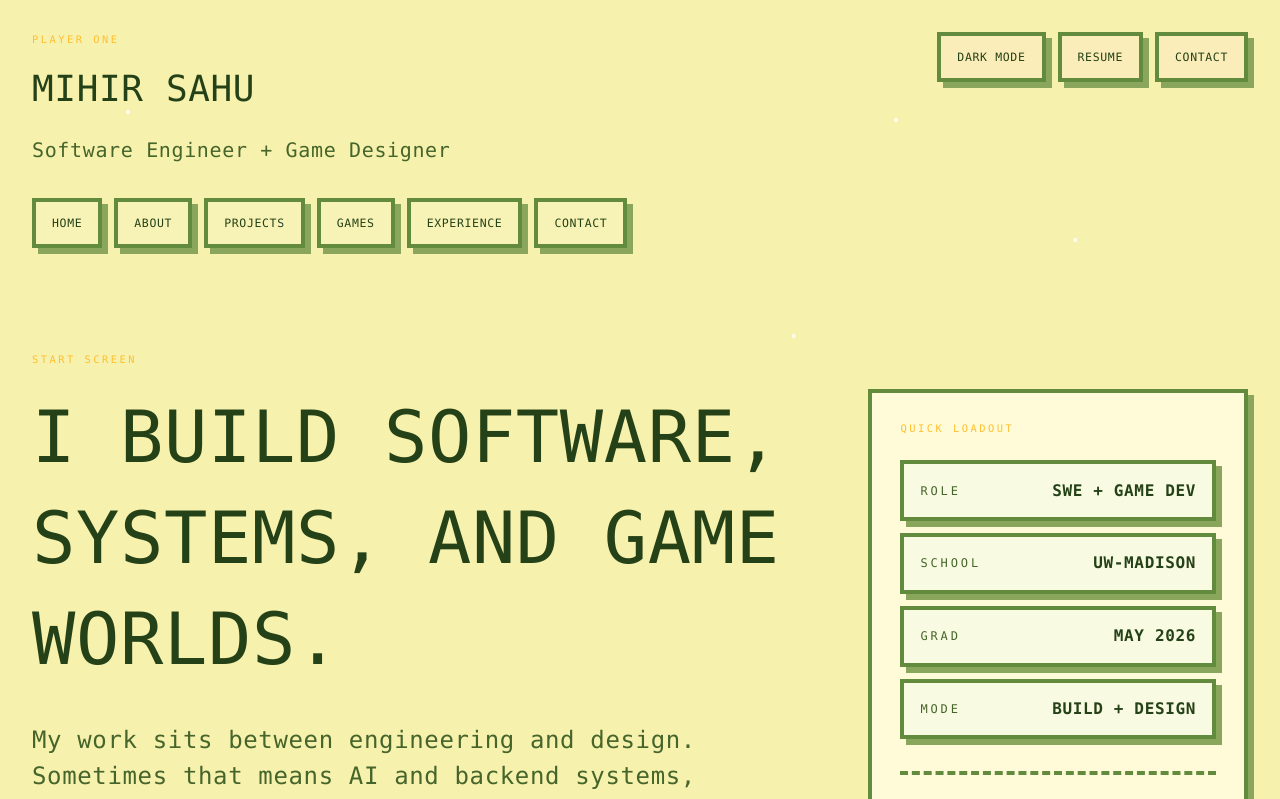
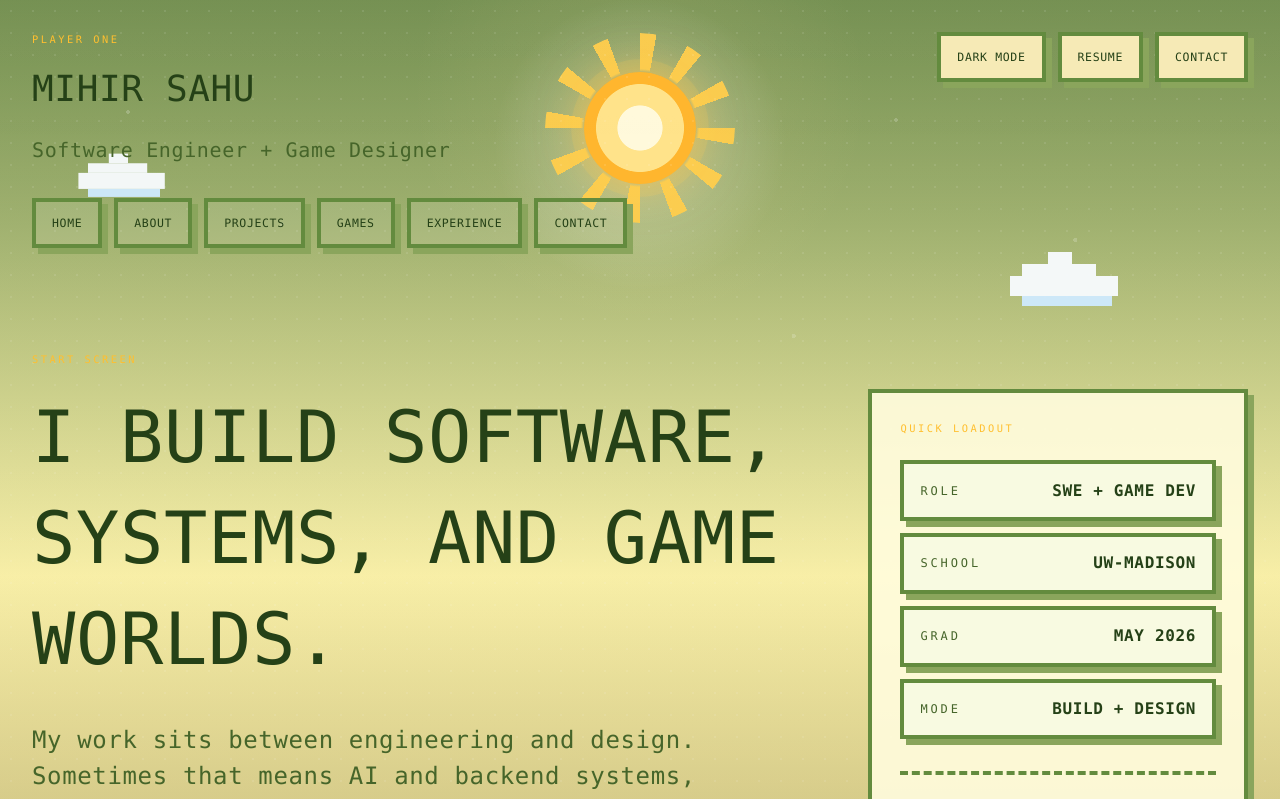
Before and after one commit to MihirSahu14/portfolio, a Next.js app: page / in a window 1280 px wide. Shown: the top 799 px of the page. Built offline with nearby package versions, Linux system fonts and the light colour scheme.

Commit message:
added background

```diff
--- a/src/app/globals.css
+++ b/src/app/globals.css
@@ -171,26 +171,38 @@ h6 {
 .scene {
   position: relative;
   overflow: hidden;
+  isolation: isolate;
 }
 
-.scene::before {
-  content: "";
+.scene-backdrop {
+  pointer-events: none;
   position: fixed;
   inset: 0;
   background:
-    radial-gradient(circle at 50% 18%, rgba(255, 255, 255, 0.15), transparent 18%),
-    url("/art/dark-scene.svg");
-  background-size: auto, cover;
-  background-position: center top, center top;
-  z-index: -3;
+    radial-gradient(circle at 50% 12%, color-mix(in srgb, var(--glow) 38%, white 8%), transparent 24%),
+    linear-gradient(180deg, color-mix(in srgb, var(--bg-soft) 62%, black 38%) 0%, var(--bg) 72%, color-mix(in srgb, var(--bg) 84%, black 16%) 100%);
+  z-index: 0;
+  transition: background 1200ms ease;
 }
 
-[data-theme="light"] .scene::before {
+.scene-atmosphere,
+.scene-celestial {
+  position: absolute;
+  inset: 0;
+}
+
+.scene-atmosphere {
   background:
-    radial-gradient(circle at 50% 18%, rgba(255, 255, 255, 0.12), transparent 18%),
-    url("/art/light-scene.svg");
-  background-size: auto, cover;
-  background-position: center top, center top;
+    linear-gradient(180deg, rgba(10, 8, 20, 0.24), rgba(10, 8, 20, 0.08) 32%, rgba(10, 8, 20, 0.28) 100%),
+    radial-gradient(circle at 50% 14%, rgba(255, 255, 255, 0.14), transparent 22%);
+  z-index: 0;
+  transition: background 1200ms ease;
+}
+
+[data-theme="light"] .scene-atmosphere {
+  background:
+    linear-gradient(180deg, rgba(255, 255, 255, 0.12), rgba(255, 255, 255, 0.03) 30%, rgba(255, 234, 154, 0.16) 100%),
+    radial-gradient(circle at 50% 14%, rgba(255, 247, 196, 0.18), transparent 24%);
 }
 
 .scene::after {
@@ -202,7 +214,7 @@ h6 {
     radial-gradient(circle, rgba(255, 255, 255, 0.18) 0 1px, transparent 1px 100%);
   background-size: auto, 22px 22px;
   opacity: 0.55;
-  z-index: -2;
+  z-index: 1;
 }
 
 .scene-stars {
@@ -213,59 +225,256 @@ h6 {
     radial-gradient(circle at 70% 15%, rgba(255, 255, 255, 0.9) 0 2px, transparent 2px 100%),
     radial-gradient(circle at 84% 30%, rgba(255, 255, 255, 0.85) 0 2px, transparent 2px 100%),
     radial-gradient(circle at 62% 42%, rgba(255, 255, 255, 0.8) 0 2px, transparent 2px 100%);
+  z-index: 2;
 }
 
-.scene-home::before {
+.scene-celestial {
+  z-index: 1;
+}
+
+.scene-moon,
+.scene-sun {
+  position: absolute;
+  left: 50%;
+  width: clamp(4.75rem, 10vw, 7rem);
+  aspect-ratio: 1;
+  border-radius: 999px;
+  transform: translateX(-50%);
+  will-change: transform, opacity, filter;
+  animation-fill-mode: both;
+}
+
+.scene-moon {
+  top: clamp(2.5rem, 7vw, 4.5rem);
+  background:
+    radial-gradient(circle at 36% 36%, #fffaf0 0 34%, #e9ecf7 35% 58%, #a8b1d8 59% 100%);
+  box-shadow:
+    0 0 0 0.55rem rgba(255, 255, 255, 0.08),
+    0 0 2.2rem rgba(221, 227, 255, 0.6);
+}
+
+.scene-moon::before,
+.scene-moon::after {
+  content: "";
+  position: absolute;
+  border-radius: 999px;
+  background: rgba(122, 132, 186, 0.24);
+}
+
+.scene-moon::before {
+  top: 26%;
+  left: 54%;
+  width: 18%;
+  height: 18%;
+}
+
+.scene-moon::after {
+  top: 54%;
+  left: 24%;
+  width: 14%;
+  height: 14%;
+}
+
+.scene-sun {
+  top: clamp(2.5rem, 7vw, 4.5rem);
+  background:
+    radial-gradient(circle at 50% 50%, #fff9db 0 28%, #ffe38a 29% 55%, #ffb62e 56% 100%);
+  box-shadow:
+    0 0 0 0.8rem rgba(255, 204, 82, 0.16),
+    0 0 2.8rem rgba(255, 188, 59, 0.65);
+}
+
+.scene-sun::before {
+  content: "";
+  position: absolute;
+  inset: -35%;
+  border-radius: 999px;
+  background:
+    conic-gradient(
+      from 0deg,
+      rgba(255, 205, 76, 0.95) 0deg 10deg,
+      transparent 10deg 30deg,
+      rgba(255, 205, 76, 0.95) 30deg 40deg,
+      transparent 40deg 60deg,
+      rgba(255, 205, 76, 0.95) 60deg 70deg,
+      transparent 70deg 90deg,
+      rgba(255, 205, 76, 0.95) 90deg 100deg,
+      transparent 100deg 120deg,
+      rgba(255, 205, 76, 0.95) 120deg 130deg,
+      transparent 130deg 150deg,
+      rgba(255, 205, 76, 0.95) 150deg 160deg,
+      transparent 160deg 180deg,
+      rgba(255, 205, 76, 0.95) 180deg 190deg,
+      transparent 190deg 210deg,
+      rgba(255, 205, 76, 0.95) 210deg 220deg,
+      transparent 220deg 240deg,
+      rgba(255, 205, 76, 0.95) 240deg 250deg,
+      transparent 250deg 270deg,
+      rgba(255, 205, 76, 0.95) 270deg 280deg,
+      transparent 280deg 300deg,
+      rgba(255, 205, 76, 0.95) 300deg 310deg,
+      transparent 310deg 330deg,
+      rgba(255, 205, 76, 0.95) 330deg 340deg,
+      transparent 340deg 360deg
+    );
+  mask: radial-gradient(circle, transparent 42%, black 44%);
+}
+
+html[data-theme="dark"] .scene-moon {
+  opacity: 1;
+  transform: translate(-50%, 0) scale(1);
+}
+
+html[data-theme="dark"] .scene-sun {
+  opacity: 0;
+  transform: translate(-50%, 22rem) scale(0.7);
+}
+
+html[data-theme="light"]:not([data-theme-transition="to-light"]) .scene-moon {
+  opacity: 0;
+  transform: translate(-50%, -8rem) scale(0.78);
+}
+
+html[data-theme="light"]:not([data-theme-transition="to-light"]) .scene-sun {
+  opacity: 1;
+  transform: translate(-50%, 0) scale(1);
+}
+
+html[data-theme-transition="to-light"] .scene-moon {
+  opacity: 1;
+  transform: translate(-50%, 0) scale(1);
+  animation: moonset 950ms cubic-bezier(0.5, 0, 0.8, 0.2);
+}
+
+html[data-theme-transition="to-light"] .scene-sun {
+  opacity: 0;
+  transform: translate(-50%, 24rem) scale(0.72);
+  animation: sunrise 1400ms cubic-bezier(0.18, 0.86, 0.22, 1) 800ms;
+}
+
+html[data-theme-transition="to-dark"] .scene-sun {
+  opacity: 1;
+  transform: translate(-50%, 0) scale(1);
+  animation: sunset 950ms cubic-bezier(0.42, 0, 0.7, 0.2);
+}
+
+html[data-theme-transition="to-dark"] .scene-moon {
+  opacity: 0;
+  transform: translate(-50%, 24rem) scale(0.72);
+  animation: moonrise 1400ms cubic-bezier(0.18, 0.86, 0.22, 1) 800ms;
+}
+
+html[data-theme="light"] .scene-stars {
+  opacity: 0.22;
+  transition: opacity 900ms ease;
+}
+
+html[data-theme="dark"] .scene-stars {
+  opacity: 0.9;
+  transition: opacity 900ms ease;
+}
+
+@keyframes moonset {
+  0% {
+    opacity: 1;
+    transform: translate(-50%, 0) scale(1);
+  }
+
+  100% {
+    opacity: 0;
+    transform: translate(-50%, 18rem) scale(0.78);
+  }
+}
+
+@keyframes sunrise {
+  0% {
+    opacity: 0;
+    transform: translate(-50%, 24rem) scale(0.72);
+    filter: brightness(1.15);
+  }
+
+  55% {
+    opacity: 1;
+    transform: translate(-50%, 7rem) scale(1.03);
+    filter: brightness(1.2);
+  }
+
+  100% {
+    opacity: 1;
+    transform: translate(-50%, 0) scale(1);
+    filter: brightness(1);
+  }
+}
+
+@keyframes sunset {
+  0% {
+    opacity: 1;
+    transform: translate(-50%, 0) scale(1);
+    filter: brightness(1);
+  }
+
+  100% {
+    opacity: 0;
+    transform: translate(-50%, 18rem) scale(0.78);
+    filter: brightness(0.95);
+  }
+}
+
+@keyframes moonrise {
+  0% {
+    opacity: 0;
+    transform: translate(-50%, 24rem) scale(0.72);
+    filter: brightness(0.92);
+  }
+
+  55% {
+    opacity: 1;
+    transform: translate(-50%, 7rem) scale(1.03);
+    filter: brightness(1.05);
+  }
+
+  100% {
+    opacity: 1;
+    transform: translate(-50%, 0) scale(1);
+    filter: brightness(1);
+  }
+}
+
+.scene-home .scene-atmosphere {
   background:
     radial-gradient(circle at 50% 18%, rgba(255, 249, 214, 0.35), transparent 16%),
-    url("/art/dark-scene.svg");
-  background-size: auto, cover;
-  background-position: center top, center top;
+    linear-gradient(180deg, rgba(28, 17, 54, 0.12), rgba(28, 17, 54, 0.04) 35%, rgba(28, 17, 54, 0.22) 100%);
 }
 
-[data-theme="light"] .scene-home::before {
+[data-theme="light"] .scene-home .scene-atmosphere {
   background:
     radial-gradient(circle at 50% 18%, rgba(255, 255, 255, 0.3), transparent 16%),
-    url("/art/light-scene.svg");
-  background-size: auto, cover;
-  background-position: center top, center top;
+    linear-gradient(180deg, rgba(255, 251, 215, 0.08), rgba(255, 251, 215, 0.02) 28%, rgba(255, 214, 97, 0.16) 100%);
 }
 
-.scene-projects::before {
+.scene-projects .scene-atmosphere {
   background:
-    linear-gradient(180deg, rgba(24, 24, 24, 0.82) 0%, rgba(31, 31, 31, 0.68) 22%, rgba(255, 217, 41, 0.28) 22%, rgba(255, 217, 41, 0.18) 100%),
-    url("/art/dark-scene.svg");
-  background-size: auto, cover;
-  background-position: center top, center top;
+    linear-gradient(180deg, rgba(24, 24, 24, 0.72) 0%, rgba(31, 31, 31, 0.46) 22%, rgba(255, 217, 41, 0.24) 22%, rgba(255, 217, 41, 0.16) 100%);
 }
 
-[data-theme="light"] .scene-projects::before {
+[data-theme="light"] .scene-projects .scene-atmosphere {
   background:
-    linear-gradient(180deg, rgba(251, 246, 203, 0.78) 0%, rgba(247, 242, 177, 0.7) 20%, rgba(255, 224, 50, 0.22) 20%, rgba(255, 224, 50, 0.14) 100%),
-    url("/art/light-scene.svg");
-  background-size: auto, cover;
-  background-position: center top, center top;
+    linear-gradient(180deg, rgba(251, 246, 203, 0.62) 0%, rgba(247, 242, 177, 0.36) 20%, rgba(255, 224, 50, 0.18) 20%, rgba(255, 224, 50, 0.1) 100%);
 }
 
-.scene-games::before {
+.scene-games .scene-atmosphere {
   background:
-    linear-gradient(180deg, rgba(94, 94, 94, 0.18) 0%, rgba(79, 79, 79, 0.24) 100%),
-    url("/art/dark-scene.svg");
-  background-size: auto, cover;
-  background-position: center top, center top;
+    linear-gradient(180deg, rgba(94, 94, 94, 0.18) 0%, rgba(79, 79, 79, 0.24) 100%);
 }
 
-[data-theme="light"] .scene-games::before {
+[data-theme="light"] .scene-games .scene-atmosphere {
   background:
-    linear-gradient(180deg, rgba(150, 190, 109, 0.14) 0%, rgba(220, 235, 161, 0.22) 100%),
-    url("/art/light-scene.svg");
-  background-size: auto, cover;
-  background-position: center top, center top;
+    linear-gradient(180deg, rgba(150, 190, 109, 0.14) 0%, rgba(220, 235, 161, 0.22) 100%);
 }
 
-.scene-about::before,
-.scene-contact::before,
-.scene-experience::before {
+.scene-about .scene-atmosphere,
+.scene-contact .scene-atmosphere,
+.scene-experience .scene-atmosphere {
   background:
     radial-gradient(circle at 50% 15%, color-mix(in srgb, var(--glow) 85%, white 15%), transparent 18%),
     linear-gradient(180deg, var(--bg-soft) 0%, var(--bg) 100%);
@@ -276,11 +485,15 @@ h6 {
   background: transparent;
 }
 
+.scene-content {
+  z-index: 4;
+}
+
 .sprite-layer {
   pointer-events: none;
   position: fixed;
   inset: 0;
-  z-index: -1;
+  z-index: 3;
 }
 
 .sprite {
--- a/src/components/site-shell.tsx
+++ b/src/components/site-shell.tsx
@@ -20,10 +20,17 @@ export function SiteShell({
   children: ReactNode;
 }) {
   return (
-    <div className={`scene min-h-screen bg-[var(--bg)] text-[var(--text)] ${scene}`}>
+    <div className={`scene min-h-screen text-[var(--text)] ${scene}`}>
+      <div className="scene-backdrop" aria-hidden="true">
+        <div className="scene-atmosphere" />
+        <div className="scene-celestial">
+          <div className="scene-moon" />
+          <div className="scene-sun" />
+        </div>
+      </div>
       <div className="scene-stars pointer-events-none fixed inset-0" />
       <SpriteCluster kind={spriteKind} />
-      <div className="relative mx-auto flex min-h-screen w-full max-w-7xl flex-col px-4 py-6 sm:px-6 lg:px-8 lg:py-8">
+      <div className="scene-content relative mx-auto flex min-h-screen w-full max-w-7xl flex-col px-4 py-6 sm:px-6 lg:px-8 lg:py-8">
         <header className="site-header mb-10">
           <div className="flex flex-col gap-6 lg:flex-row lg:items-start lg:justify-between">
             <div>
```
Also changed, not shown: src/components/theme-toggle.tsx (+43 -3 lines), 1 other file (tests, documents, lock files or other folders).
